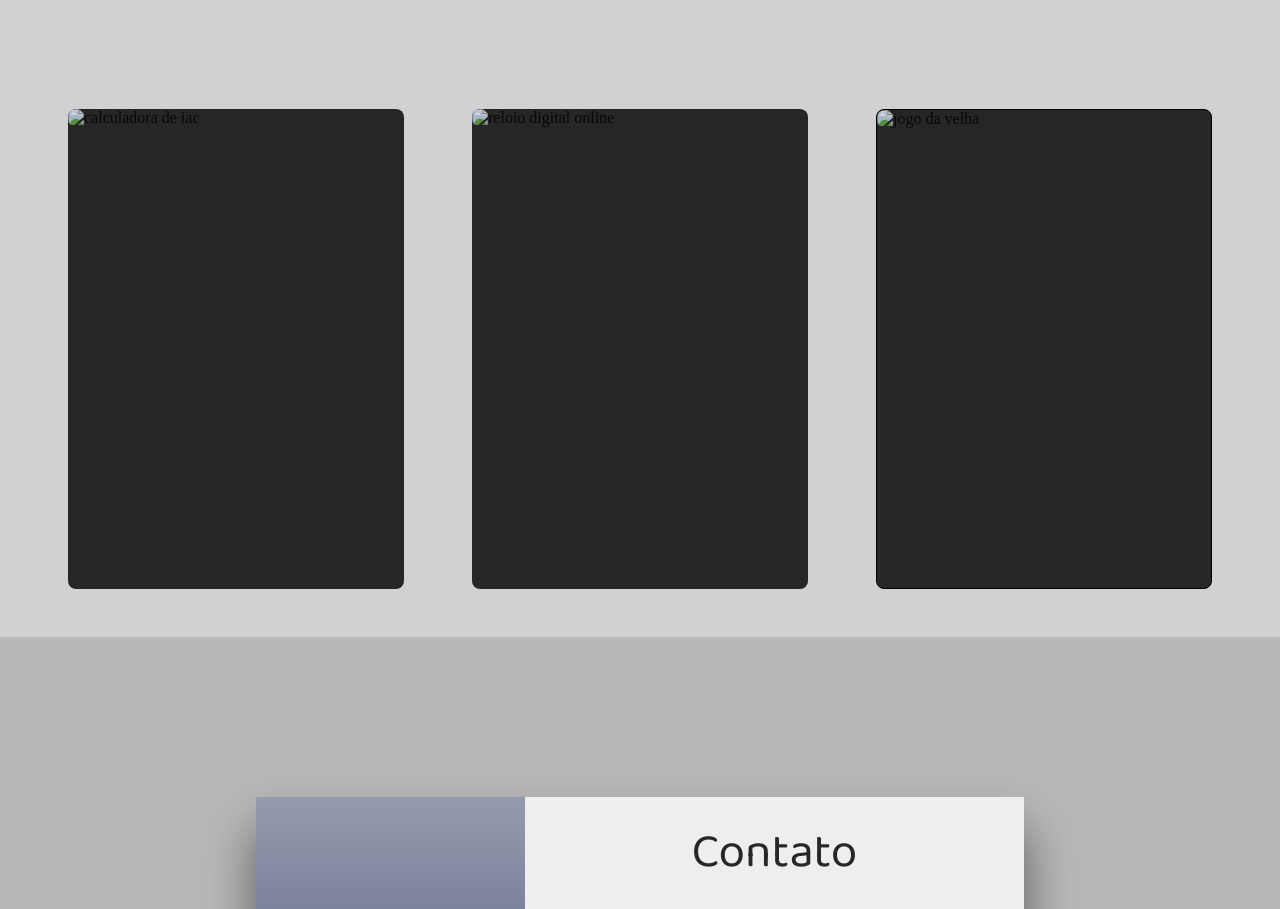
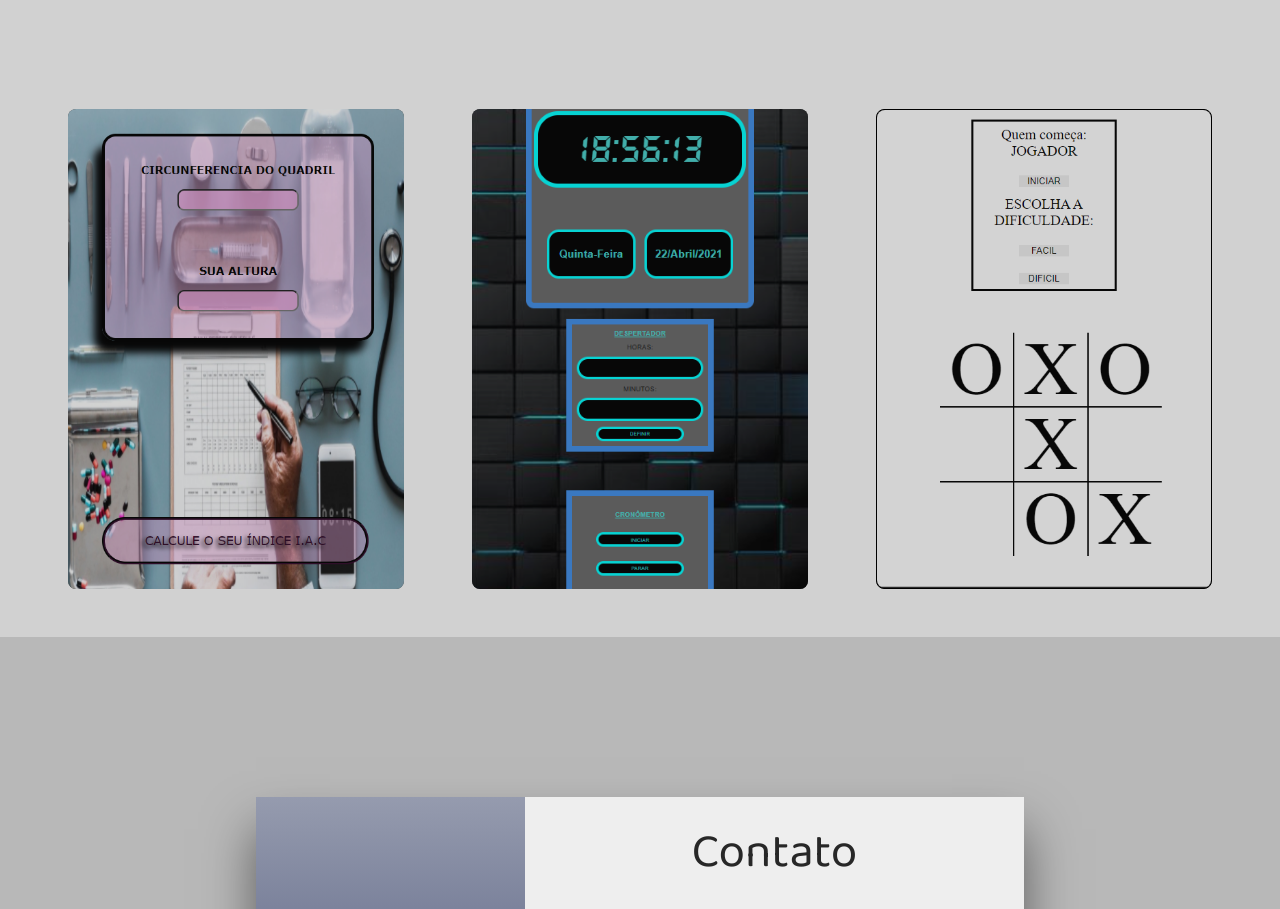
Before and after one commit to RuanRocha-Dev/Portfolio, a plain HTML site: page index.html in a window 1280 px wide. Shown: the part 1923-2832 px from the top of the page. Drawn offline with Linux system fonts and the light colour scheme; the site is published under a folder, as on GitHub Pages, so addresses that start at the root find nothing.

Commit message:
imagens modificadas

```diff
--- a/index.html
+++ b/index.html
@@ -116,7 +116,7 @@
             <div class="projetos">
                 <div class="card">
                     <div class="card-img-wrapper">
-                        <img src="/imagens/calculadora.png" alt="calculadora de iac">
+                        <img src="imagens/calculadora.png" alt="calculadora de iac">
                     </div>
                     <div class="card-info">
                         <h2>Calculadora de I.A.C</h2>
@@ -131,7 +131,7 @@
                 </div>
                 <div class="card">
                     <div class="card-img-wrapper">
-                        <img src="/imagens/relogio.png" alt="reloio digital online">
+                        <img src="imagens/relogio.png" alt="relogio digital online">
                     </div>
                     <div class="card-info">
                         <h2>Relogio Digital On-line</h2>
@@ -146,7 +146,7 @@
                 </div>
                 <div class="card">
                     <div class="card-img-wrapper game">
-                        <img src="/imagens/jogo.png" alt="jogo da velha">
+                        <img src="imagens/jogo.png" alt="jogo da velha">
                     </div>
                     <div class="card-info">
                         <h2>Jogo da Velha</h2>
```
